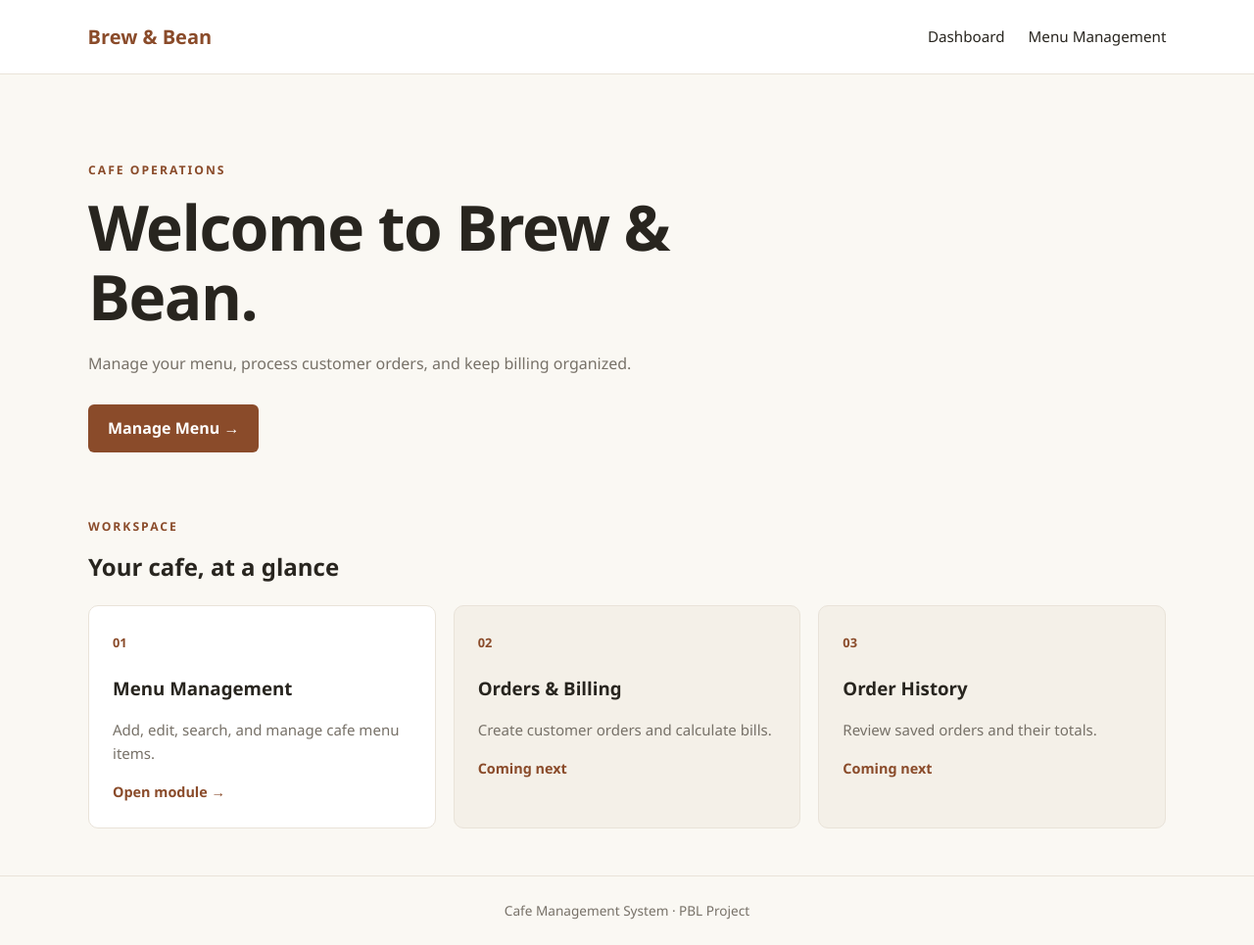
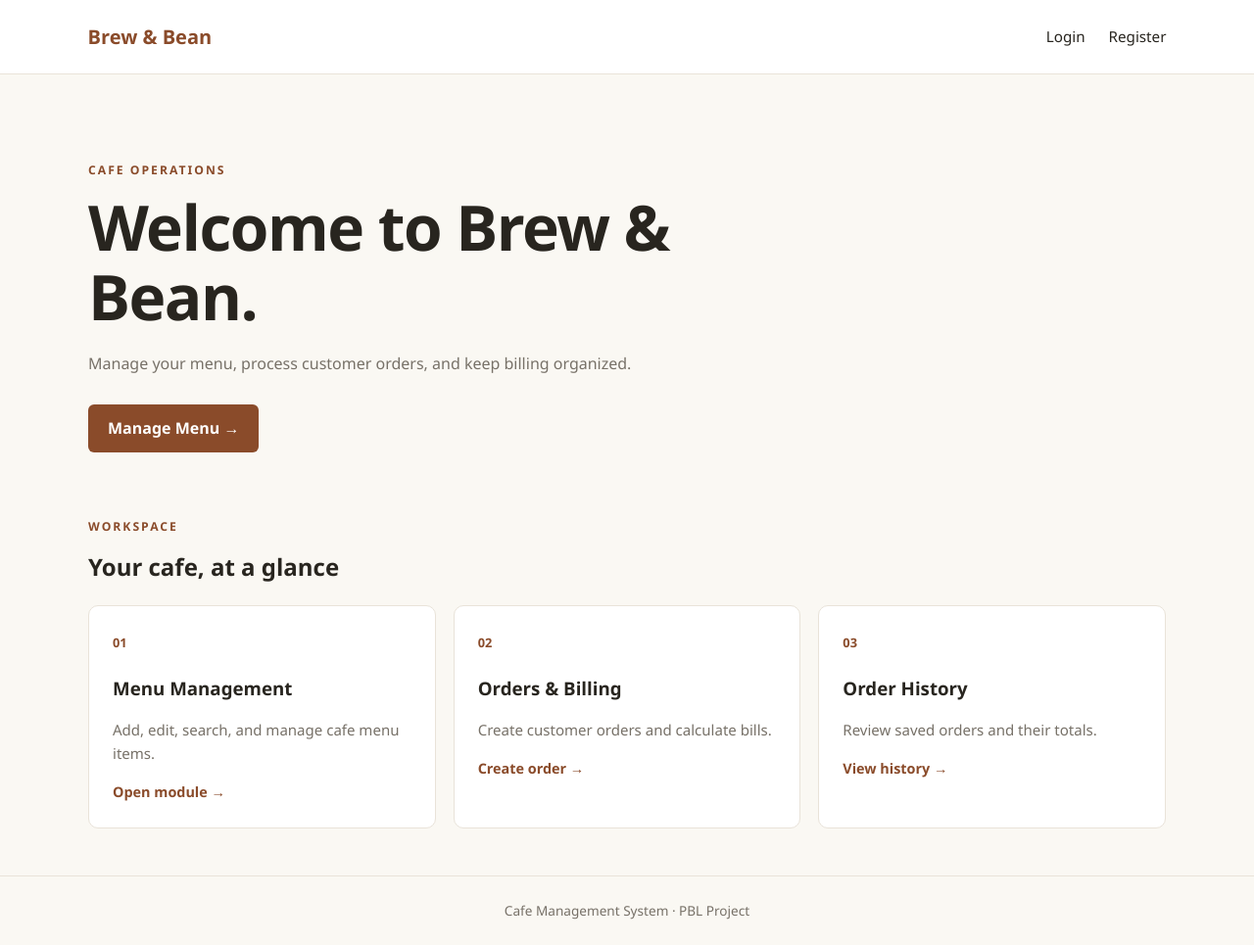
Before and after one commit to NinadVande/Cafe-Management-System, a Flask app: page / in a window 1280 px wide. Shown: the whole page at 98% size. Run offline with Flask 3, Linux system fonts and the light colour scheme.

Commit message:
feat: Order history

```diff
--- a/static/css/style.css
+++ b/static/css/style.css
@@ -163,6 +163,18 @@ footer {
     font-size: 0.85rem;
 }
 
+.page-head { display:flex; justify-content:space-between; align-items:center; gap:16px; margin:36px 0 20px; }
+.page-head h1 { font-size:2rem; margin:0; }
+.form-card { max-width:680px; display:grid; gap:15px; background:var(--card); border:1px solid var(--border); border-radius:10px; padding:24px; margin:28px 0; }
+label { display:grid; gap:6px; font-weight:650; }
+input, textarea, select, button { font:inherit; padding:9px 10px; border:1px solid var(--border); border-radius:5px; }
+textarea { min-height:88px; resize:vertical; }
+button { cursor:pointer; background:var(--accent); color:white; border-color:var(--accent); }
+.check { display:flex; align-items:center; gap:8px; }.check input { width:auto; }
+.filters { display:flex; flex-wrap:wrap; gap:10px; margin:18px 0; }.filters input { flex:1; min-width:180px; }
+.table-wrap { overflow-x:auto; background:var(--card); border:1px solid var(--border); border-radius:10px; }
+table { width:100%; border-collapse:collapse; } th,td { padding:13px; text-align:left; border-bottom:1px solid var(--border); } th { background:#f5f0e8; } small { display:block; color:var(--muted); margin-top:3px; }.inline { display:inline; }.text-button { padding:0; background:none; color:#9d3026; border:0; }.flashes { padding:0; list-style:none; }.flashes li { padding:12px 14px; margin:16px 0; border-radius:6px; }.success { background:#e4f4e8; color:#1f6b35; }.error { background:#fde8e5; color:#8c2e25; }.empty { padding:28px; background:var(--card); border:1px dashed var(--border); }.qty { width:80px; }.bill tfoot { font-size:1.05rem; }
+
 @media (max-width: 700px) {
     .topbar {
         align-items: flex-start;
@@ -180,4 +192,5 @@ footer {
     .hero {
         padding-top: 48px;
     }
+    .page-head { align-items:flex-start; flex-direction:column; }
 }
--- a/static/js/script.js
+++ b/static/js/script.js
@@ -0,0 +1,21 @@
+document.addEventListener("DOMContentLoaded", () => {
+  const picker = document.getElementById("menu-item-picker");
+  const addButton = document.getElementById("add-menu-item");
+  const cart = document.getElementById("cart-items");
+  const empty = document.getElementById("empty-cart");
+  if (!picker || !addButton || !cart) return;
+  const refreshEmpty = () => { empty.hidden = cart.children.length !== 0; };
+  const addSelected = () => {
+    const option = picker.options[picker.selectedIndex];
+    if (!option.value || cart.querySelector(`[data-item-id="${option.value}"]`)) return;
+    const row = document.createElement("tr");
+    row.dataset.itemId = option.value;
+    row.innerHTML = `<td></td><td>₹${Number(option.dataset.price).toFixed(2)}</td><td><input class="qty" type="number" min="1" name="qty_${option.value}" value="1"></td><td><button type="button" class="remove-cart-item">Remove</button></td>`;
+    row.firstElementChild.textContent = option.dataset.name;
+    cart.appendChild(row); picker.value = ""; refreshEmpty();
+  };
+  addButton.addEventListener("click", addSelected);
+  picker.addEventListener("change", addSelected);
+  cart.addEventListener("click", event => { if (event.target.classList.contains("remove-cart-item")) { event.target.closest("tr").remove(); refreshEmpty(); } });
+  refreshEmpty();
+});
--- a/templates/base.html
+++ b/templates/base.html
@@ -14,12 +14,23 @@
     <header class="topbar">
         <a class="brand" href="{{ url_for('home') }}">Brew & Bean</a>
         <nav>
+{% if session.get('user_id') %}
             <a href="{{ url_for('home') }}">Dashboard</a>
             <a href="{{ url_for('menu') }}">Menu Management</a>
+            <a href="{{ url_for('order_create') }}">Create Order</a>
+            <a href="{{ url_for('order_history') }}">Order History</a>
+            <form action="{{ url_for('logout') }}" method="post" style="display:inline;">
+                <button type="submit" class="link-button">Logout</button>
+            </form>
+        {% else %}
+            <a href="{{ url_for('login') }}">Login</a>
+            <a href="{{ url_for('register') }}">Register</a>
+        {% endif %}
         </nav>
     </header>
 
     <main class="container">
+        {% with messages = get_flashed_messages(with_categories=true) %}{% if messages %}<ul class="flashes">{% for category, message in messages %}<li class="{{ category }}">{{ message }}</li>{% endfor %}</ul>{% endif %}{% endwith %}
         {% block content %}{% endblock %}
     </main>
 
--- a/templates/index.html
+++ b/templates/index.html
@@ -26,18 +26,18 @@
         <span class="card-link">Open module →</span>
     </a>
 
-    <div class="feature-card upcoming">
+    <a class="feature-card" href="{{ url_for('order_create') }}">
         <span class="feature-number">02</span>
         <h3>Orders & Billing</h3>
         <p>Create customer orders and calculate bills.</p>
-        <span class="card-link">Coming next</span>
-    </div>
+        <span class="card-link">Create order →</span>
+    </a>
 
-    <div class="feature-card upcoming">
+    <a class="feature-card" href="{{ url_for('order_history') }}">
         <span class="feature-number">03</span>
         <h3>Order History</h3>
         <p>Review saved orders and their totals.</p>
-        <span class="card-link">Coming next</span>
-    </div>
+        <span class="card-link">View history →</span>
+    </a>
 </div>
 {% endblock %}
--- /dev/null
+++ b/templates/order_history.html
@@ -0,0 +1 @@
+{% extends "base.html" %}{% block title %}Order History{% endblock %}{% block content %}<div class="page-head"><h1>Order history</h1><a class="button" href="{{ url_for('order_create') }}">Create order</a></div>{% if orders %}<div class="table-wrap"><table><thead><tr><th>ID</th><th>Date</th><th>Status</th><th>Items</th><th>Total</th><th></th></tr></thead><tbody>{% for order in orders %}<tr><td>#{{ order.id }}</td><td>{{ order.created_at }}</td><td>{{ order.status|title }}</td><td>{{ order.item_count }}</td><td>₹{{ '%.2f'|format(order.total) }}</td><td><a href="{{ url_for('order_detail',order_id=order.id) }}">View bill</a></td></tr>{% endfor %}</tbody></table></div>{% else %}<p class="empty">No orders yet. Create an order when you are ready.</p>{% endif %}{% endblock %}
```
Also changed, not shown: README.md, 1 other file.
